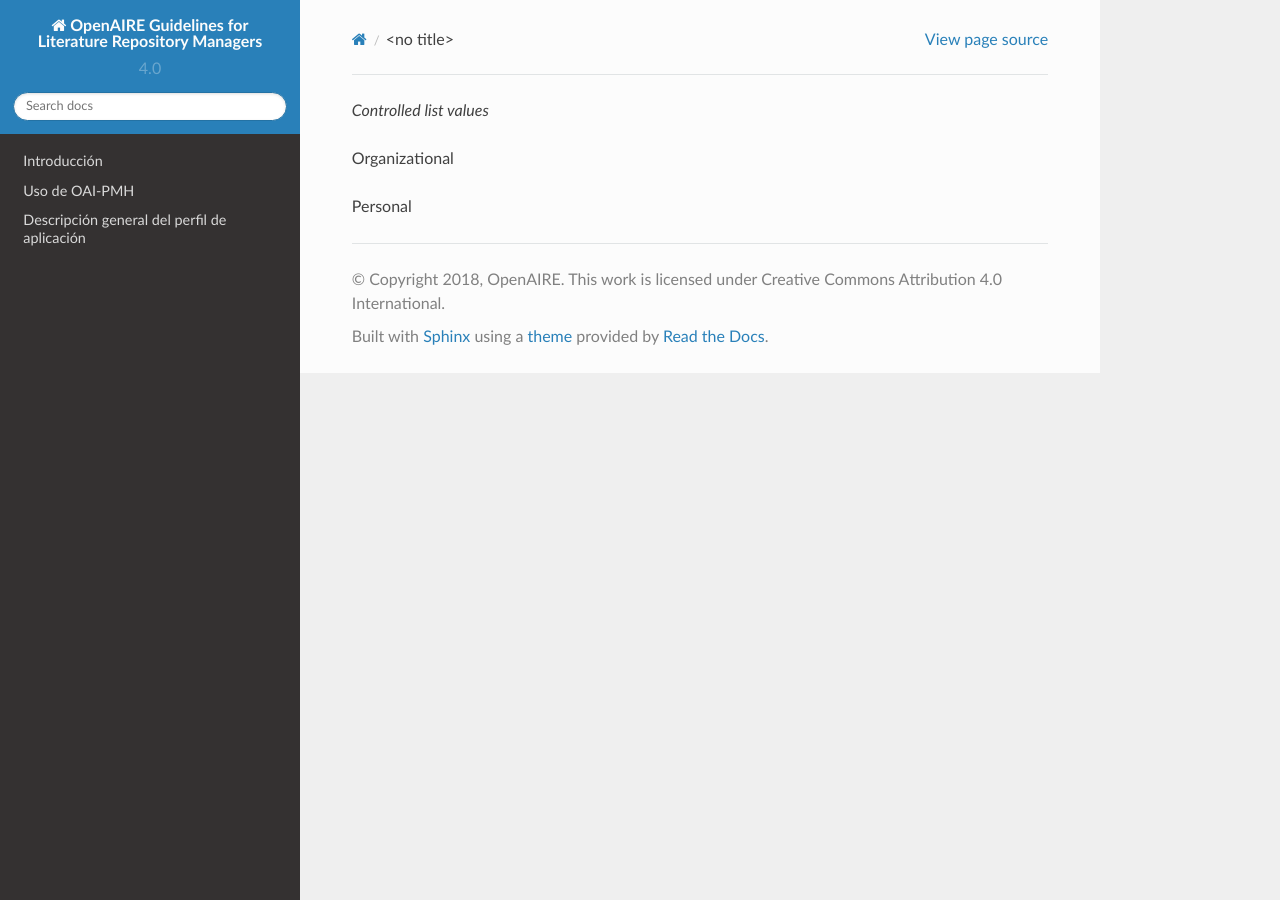
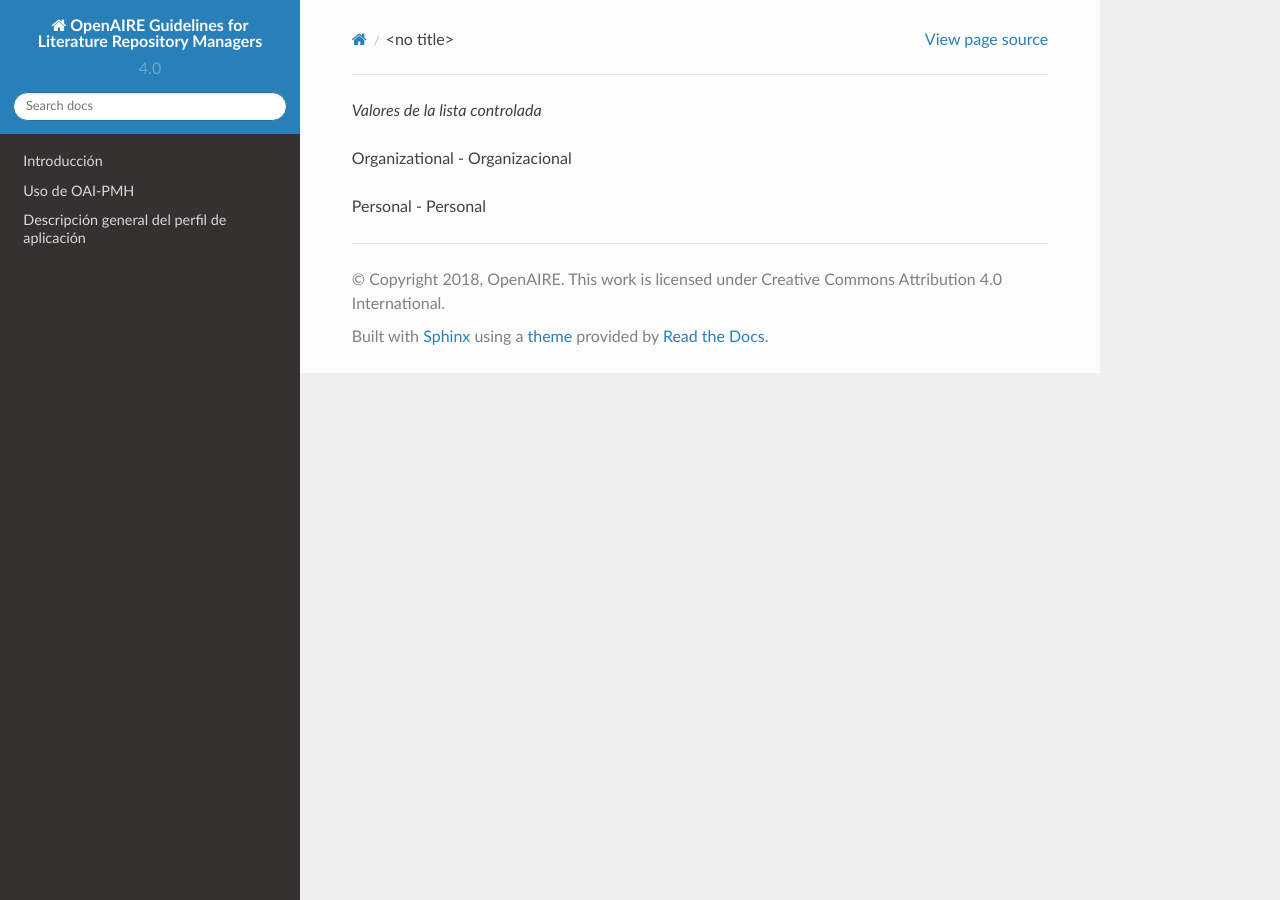
Before and after one commit to memoemg/openAIRE4, a Sphinx documentation site: the page built from docs/vocabularies/nametype.rst, in a window 1280 px wide. Built offline with Sphinx 7.4.7 and the Read the Docs theme 2.0.0, drawn with Linux system fonts in a browser that asks for light colours; a script that is not in the unit is left out.

Commit message:
Update nametype.rst

```diff
--- a/docs/vocabularies/nametype.rst
+++ b/docs/vocabularies/nametype.rst
@@ -1,5 +1,5 @@
 
-*Controlled list values*
+*Valores de la lista controlada*
 
-* Organizational
-* Personal
+* Organizational - Organizacional
+* Personal - Personal
```
